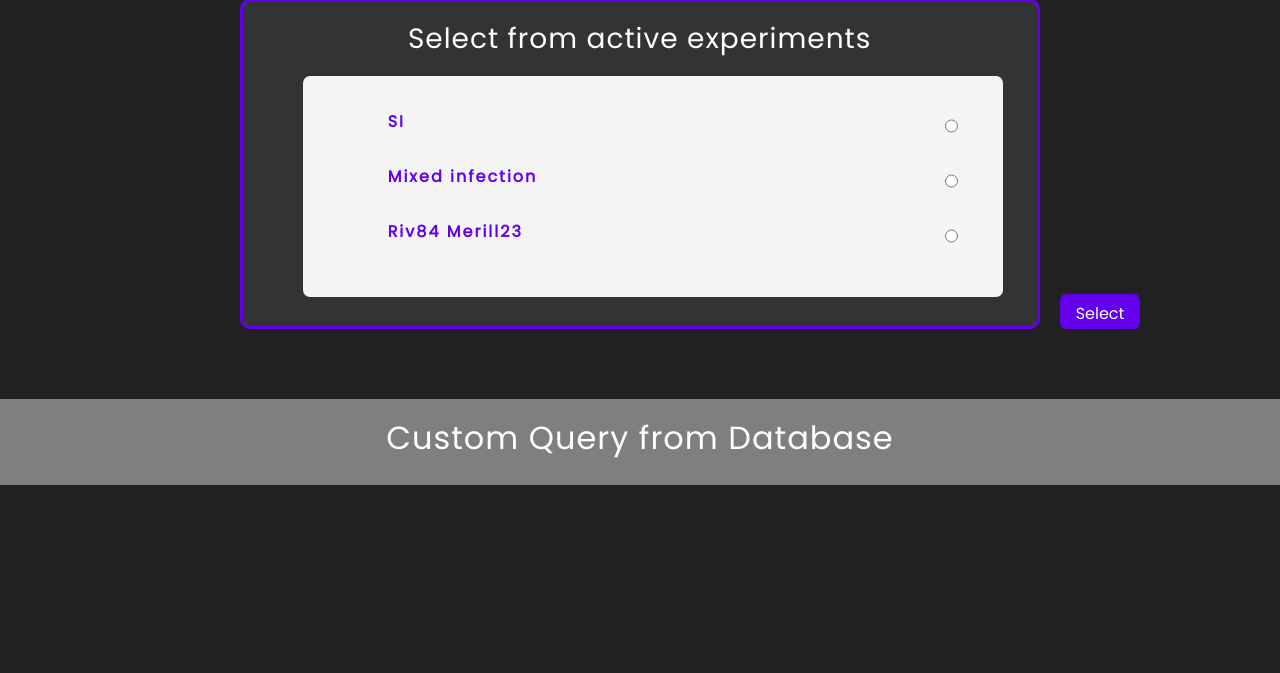
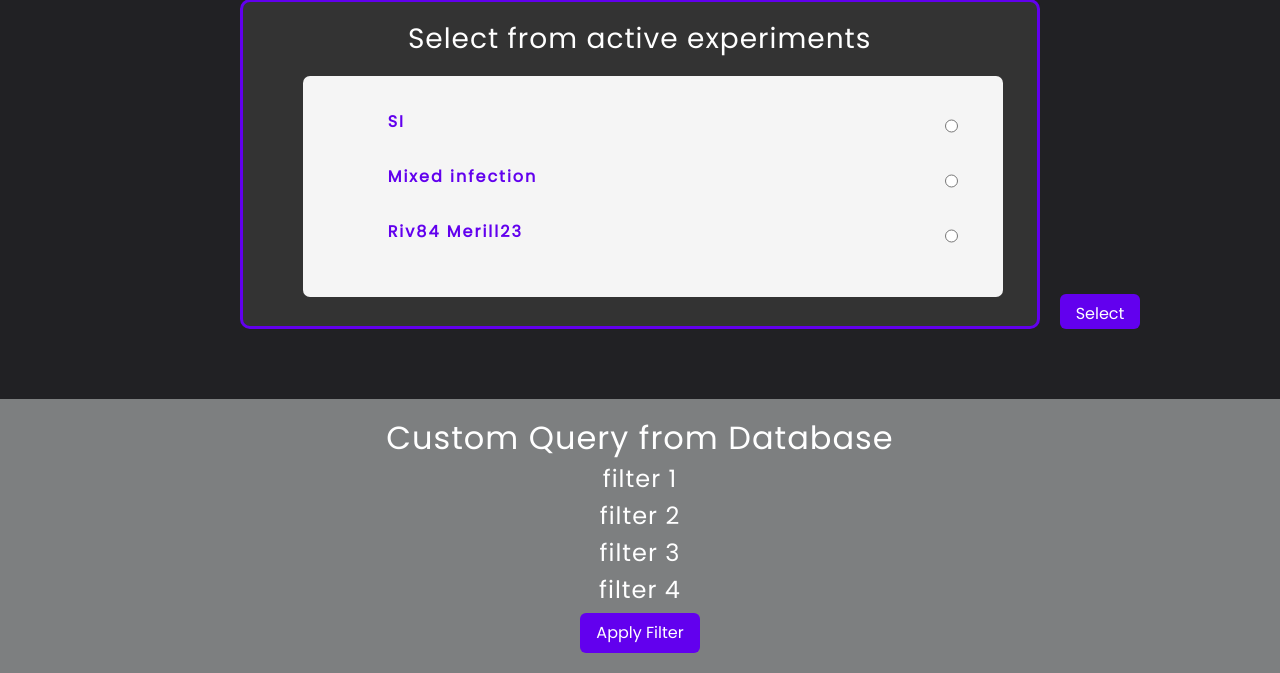
Before and after one commit to lukesylvester99/titerDjango, a Django app: page / in a window 1280 px wide. Shown: the part 229-902 px from the top of the page. Before the commit the page ends 714 px from the top, so only its background shows below. Run offline with Django 5.2, Linux system fonts and the light colour scheme; data comes from the database, SQL or seed files in the repository; some libraries are stand-ins or nearby versions.

Commit message:
started making custom filter section

```diff
--- a/titerpipeline/main/templates/home.html
+++ b/titerpipeline/main/templates/home.html
@@ -38,34 +38,13 @@
          <!--connects to db and allows user to build a custom filter-->
     <div class="query_db">
             <h2 id="upload_csv_message">Custom Query from Database</h2>
+            <h4>filter 1</h4>
+            <h4>filter 2</h4>
+            <h4>filter 3</h4>
+            <h4>filter 4</h4>
 
-
+            <button type="submit" class="btn btn-primary">Apply Filter</button>
      </div>
-
-    <!-- When styling the upload button for the csv file, the default form looked ugly and was hard to style bc
-     of the way that HTML handles forms. Instead, I made some custom text, "Choose File" w class name of "custom-file-upload"
-     so that I could style it to look like a button. This text doesnt inherit the same default settings so I had more
-     opportunity to customize it. The drawback to this is that it doesnt automatically display the file name that was
-     uploaded like the default html form btn does, hence the below java fxn -->
-    <script>
-        document.addEventListener('DOMContentLoaded', function() {
-            // Get the file input and file name elements
-            const fileInput = document.getElementById('file-input');
-            const fileNameDisplay = document.getElementById('file-name');
-
-            // Add an event listener to the file input
-            fileInput.addEventListener('change', function(event) {
-                // Check if a file was selected
-                if (fileInput.files.length > 0) {
-                    // Update the file name display element with the selected file's name
-                    fileNameDisplay.textContent = fileInput.files[0].name;
-                } else {
-                    // If no file is selected, reset to default text
-                    fileNameDisplay.textContent = 'No file chosen';
-                }
-            });
-        });
-        </script>
 
 
     {% endblock %}
```
